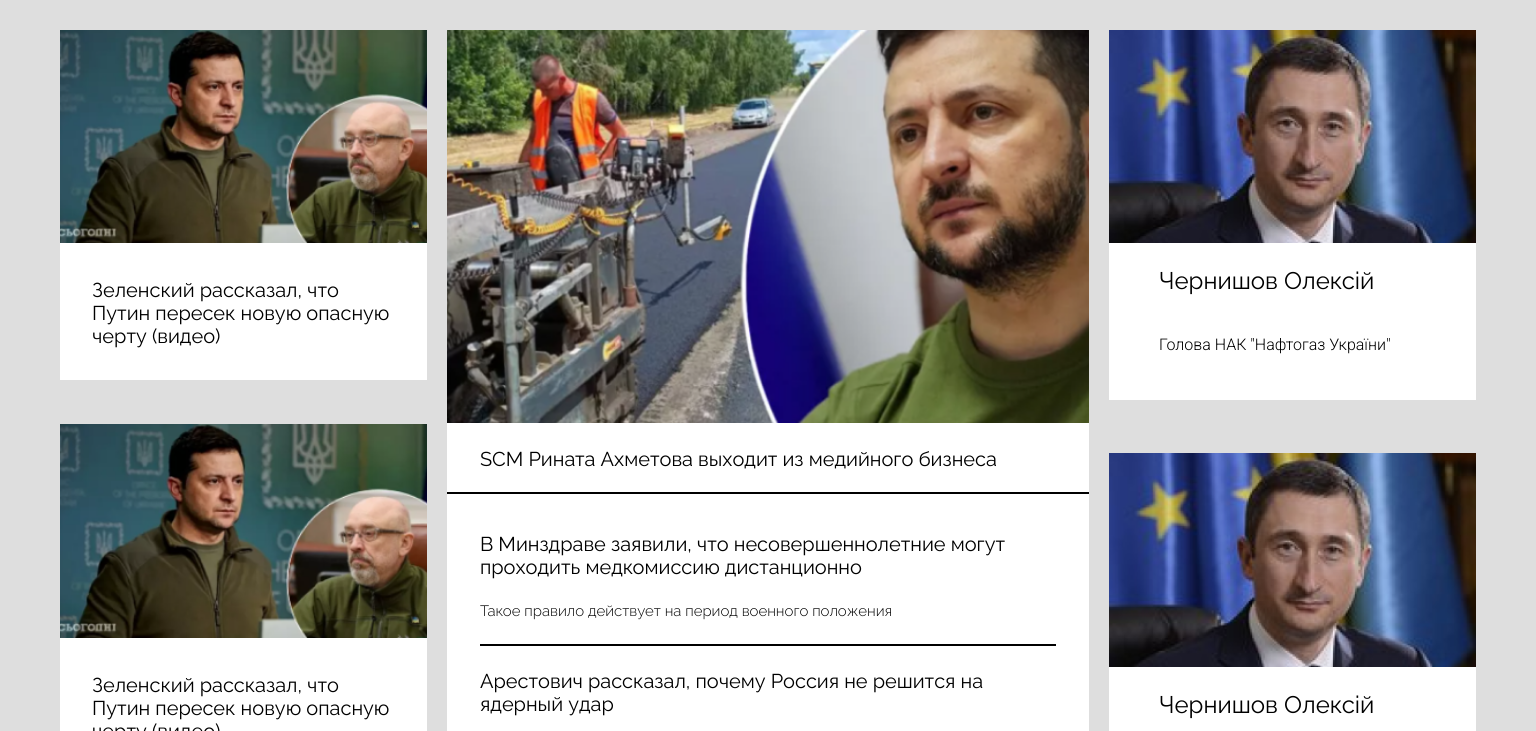
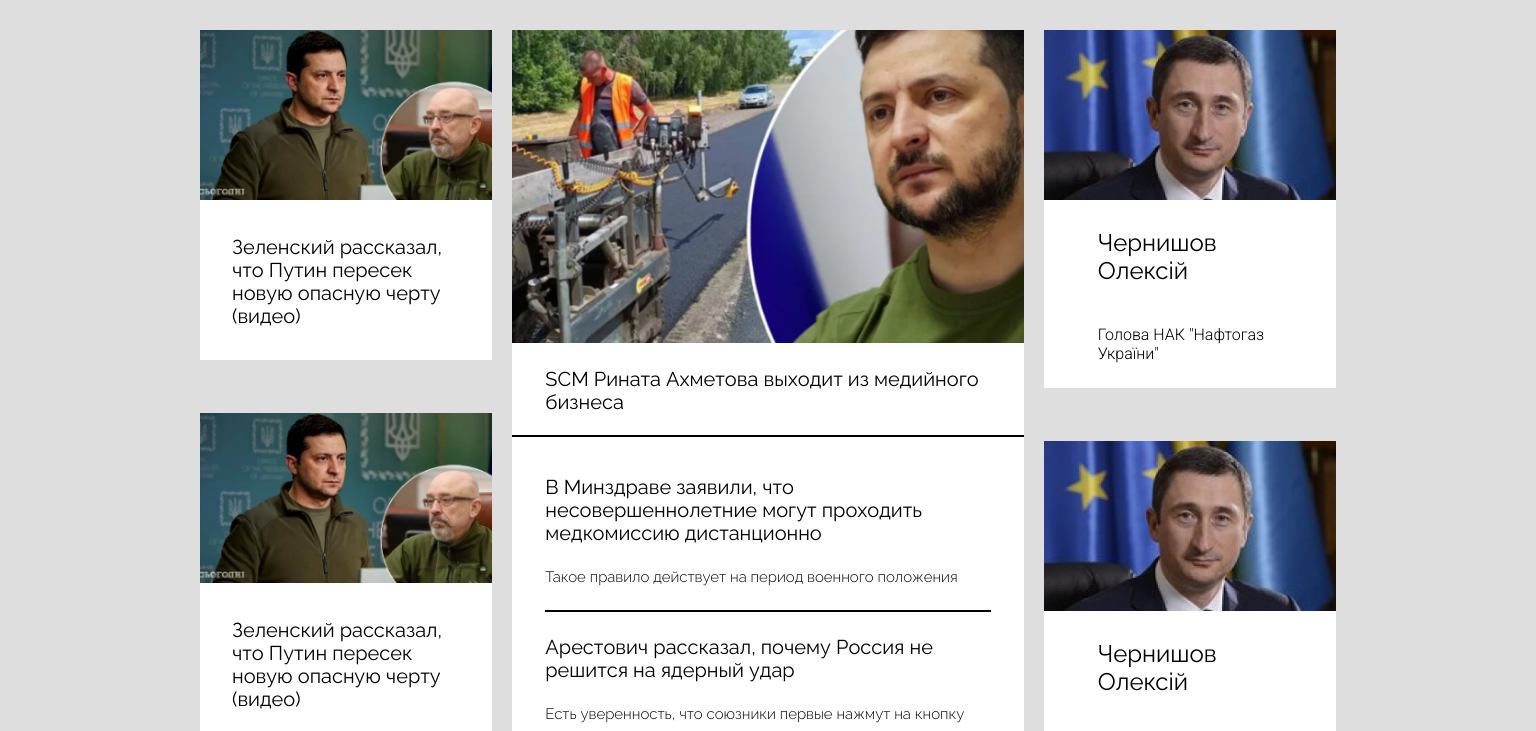
Before and after one commit to MatveyRubets/kolot-alt-project, a plain HTML site: page index.html in a window 1536 px wide. Shown: the part 173-904 px from the top of the page. Drawn offline with Linux system fonts and the light colour scheme.

Commit message:
responsive check

```diff
--- a/style.css
+++ b/style.css
@@ -31,6 +31,11 @@ a:hover {
 
 .container {
 	padding: 0 60px;
+}
+@media screen and (min-width: 1400px) {
+	.container {
+		padding: 0 200px;
+	}
 }
 @media screen and (max-width: 1080px) {
 	.container {
@@ -455,7 +460,7 @@ a:hover {
 	background: #fff;
 }
 .newsright__card-content {
-	padding: 20px 50px 46px;
+	padding: 25px 54px;
 }
 .newsright__card-img {
 	width: 100%;
@@ -502,7 +507,7 @@ a:hover {
 	display: flex;
 	flex-direction: column;
 	justify-content: center;
-	gap: 44px;
+	gap: 53px;
 }
 .newsleft__advert {
 	background: #ffffff;
@@ -533,6 +538,7 @@ a:hover {
 @media screen and (max-width: 1080px) {
 	.newsleft__adverts {
 		margin-top: 44px;
+		gap: 43px;
 	}
 }
 
```
